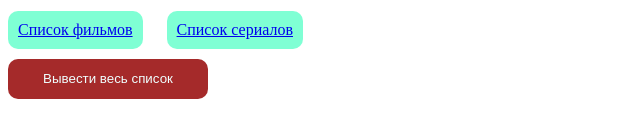
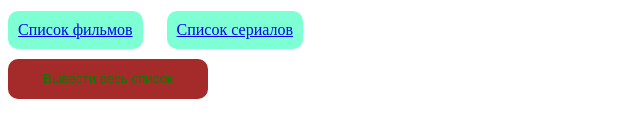
Before and after one commit to mityailyushinit/1.-Bored-App, a plain HTML site: page index.html in a window 1280 px wide. In both pictures the pointer is over the button "Вывести весь список". Shown: the part 308-446 px from the top of the page, without its empty margins (0-640 px from the left). Drawn offline with Linux system fonts and the light colour scheme.

Commit message:
Update index.css

```diff
--- a/index.css
+++ b/index.css
@@ -25,7 +25,7 @@ button {
     width: 200px;
     height: 40px;
 }
-hover:button {
+button:hover {
     color:green;
     transition: 0.5s;
 }
```
